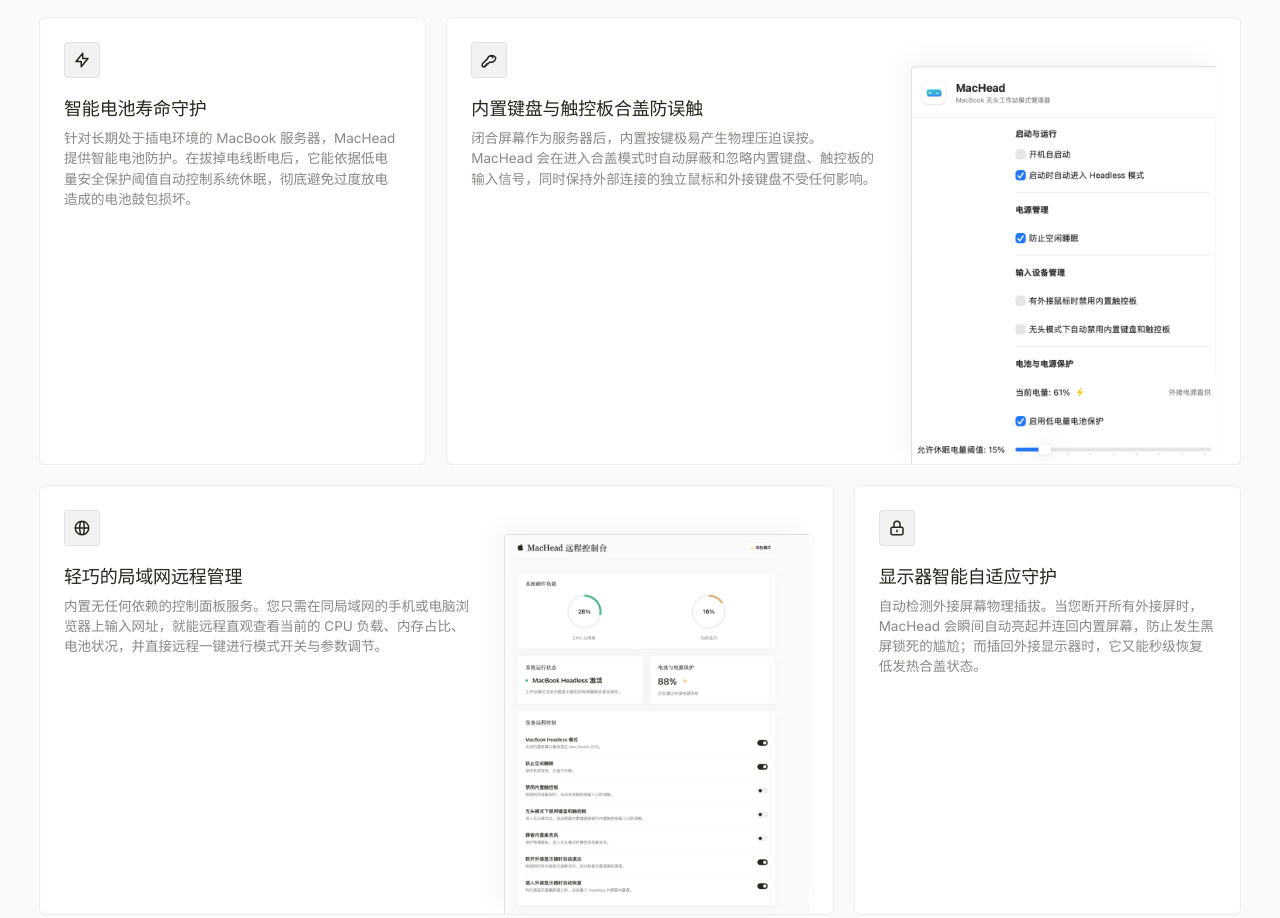
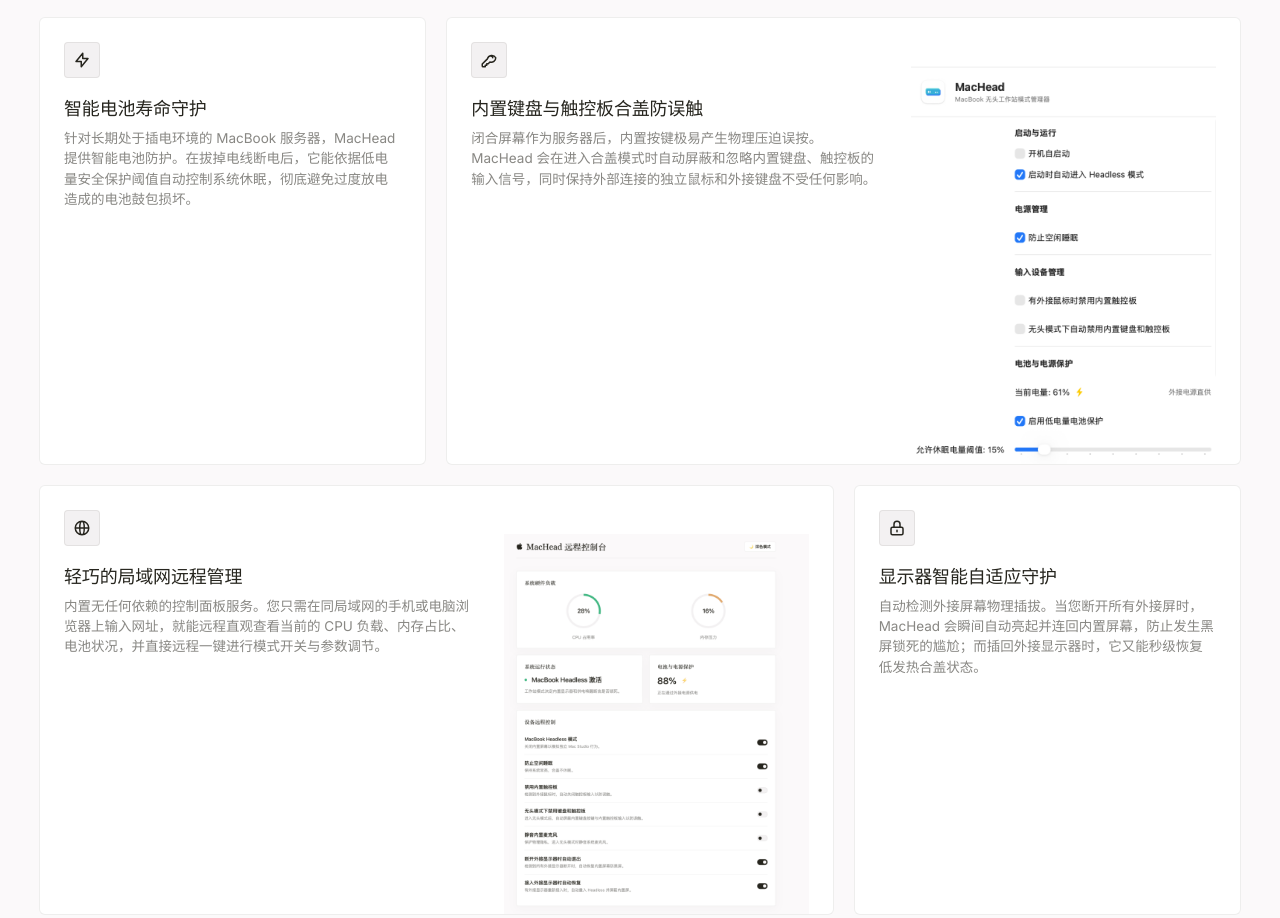
Before and after one commit to ox01024/MacHead, a website built with Vite: page website/index.html in a window 1280 px wide. Shown: the part 1169-2087 px from the top of the page. Built offline with nearby package versions, Linux system fonts and the light colour scheme.

Commit message:
Design: remove nested gray border container for bento screenshots to let native macOS shadows float directly on white cards seamlessly

```diff
--- a/website/src/style.css
+++ b/website/src/style.css
@@ -493,13 +493,9 @@ p {
 
 .bento-screenshot-wrapper {
   width: 100%;
-  border-radius: 4px 0 0 0;
-  overflow: hidden;
-  border: 1px solid var(--color-border);
-  border-right: none;
-  border-bottom: none;
-  box-shadow: -8px -8px 24px rgba(38, 37, 30, 0.04);
-  background: var(--color-bg-input);
+  border: none;
+  box-shadow: none;
+  background: transparent;
 }
 
 .bento-screenshot {
```
